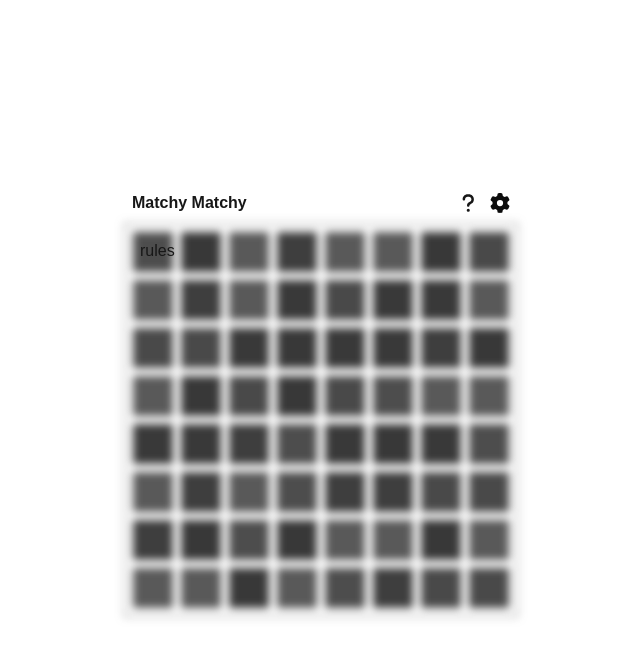
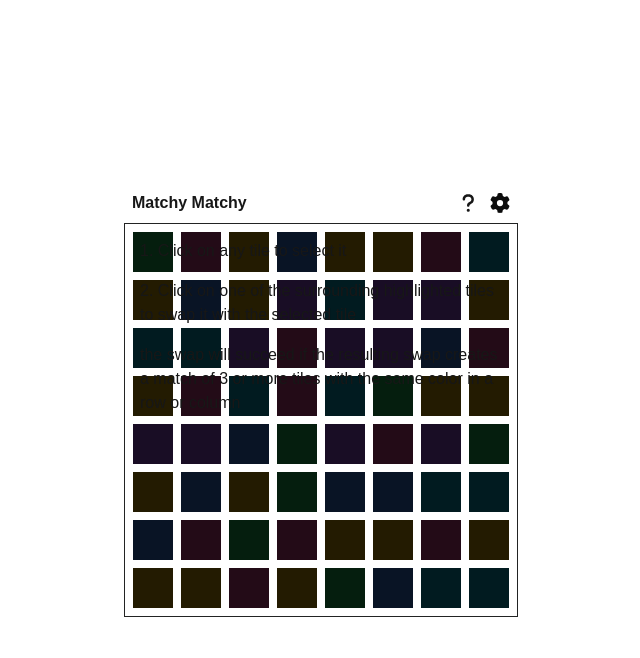
Before and after one commit to mrjamesjcho/match-game, a Next.js app: page / in a window 1280 px wide. Both pictures are taken after a click on the icon 786 px from the left and 203 px from the top of the page. Shown: the top 658 px of the page, without its empty margins (319-959 px from the left). Built offline with nearby package versions, Linux system fonts and the light colour scheme.

Commit message:
add rules menu

```diff
--- a/src/components/Gameboard.tsx
+++ b/src/components/Gameboard.tsx
@@ -444,7 +444,7 @@ export default function Gameboard({ menuOpen, theme }: GameboardProps) {
 
   const getClassName = () => {
     return menuOpen
-      ? 'border p-1 grid grid-cols-8 min-w-[394px] min-h-[394px] grayscale blur-sm brightness-50'
+      ? 'border p-1 grid grid-cols-8 min-w-[394px] min-h-[394px] brightness-[15%]'
       : 'border p-1 grid grid-cols-8 min-w-[394px] min-h-[394px]';
   };
 
--- a/src/components/Rules.tsx
+++ b/src/components/Rules.tsx
@@ -1,7 +1,16 @@
 export default function Rules() {
   return (
-    <div className="absolute min-w-[394px] min-h-[394px] z-40 translate-y-[20px] p-4">
-      rules
+    <div className="absolute min-w-[394px] min-h-[394px] max-w-[394px] max-h-[394px] z-40 translate-y-[20px] p-4">
+      <p className="mb-4">1. Click on any tile to select it</p>
+      <p className="mb-4">
+        2. Click on one of the surrounding highlighted tiles to swap it with the
+        selected tile
+      </p>
+      <p className="mb-4">
+        the swap will succeed if the resulting swap creates a match of 3 or more
+        tiles with the same color in a row or column
+      </p>
+      <br />
     </div>
   );
 }
--- a/tailwind.config.ts
+++ b/tailwind.config.ts
@@ -13,6 +13,16 @@ export default {
         background: 'var(--background)',
         foreground: 'var(--foreground)',
       },
+      keyframes: {
+        'border-spin': {
+          '100%': {
+            transform: 'rotate(-360deg)',
+          },
+        },
+      },
+      animation: {
+        spin: 'border-spin 2s linear infinite',
+      },
     },
   },
   plugins: [],
```
